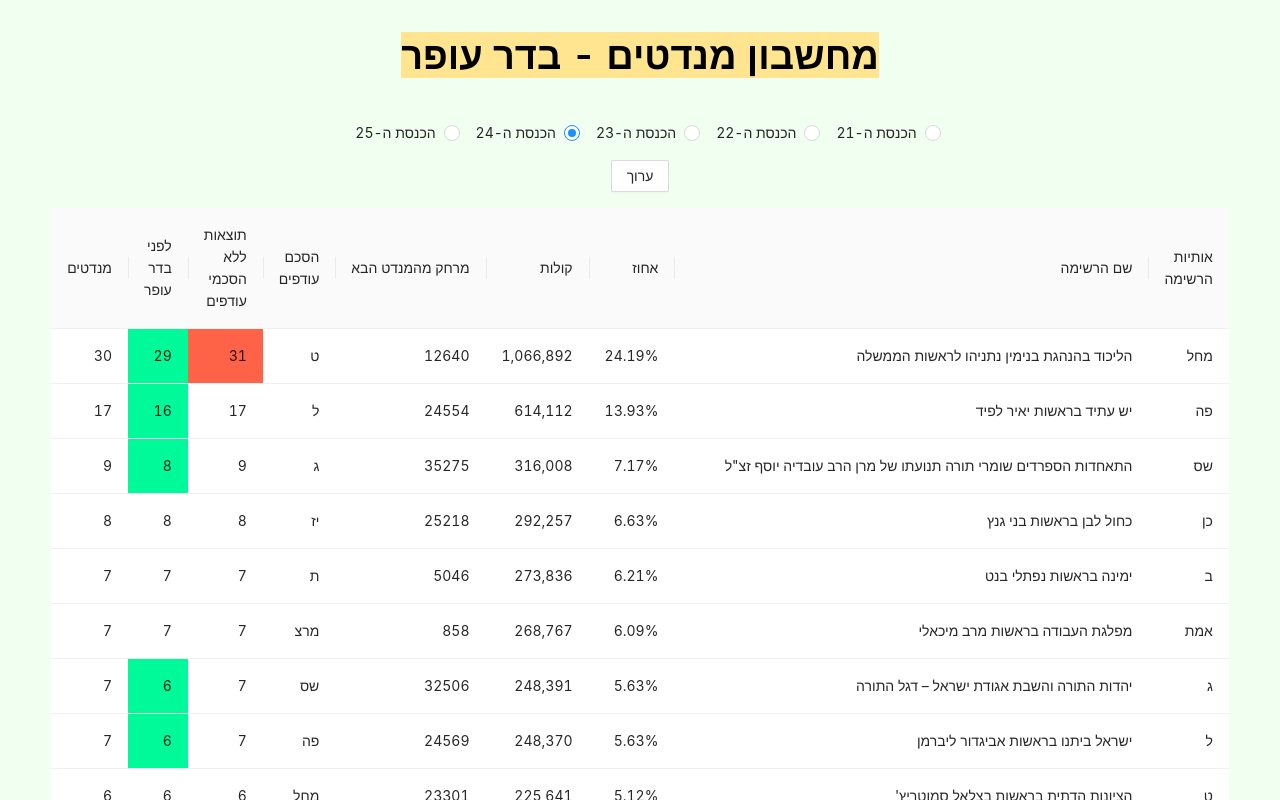
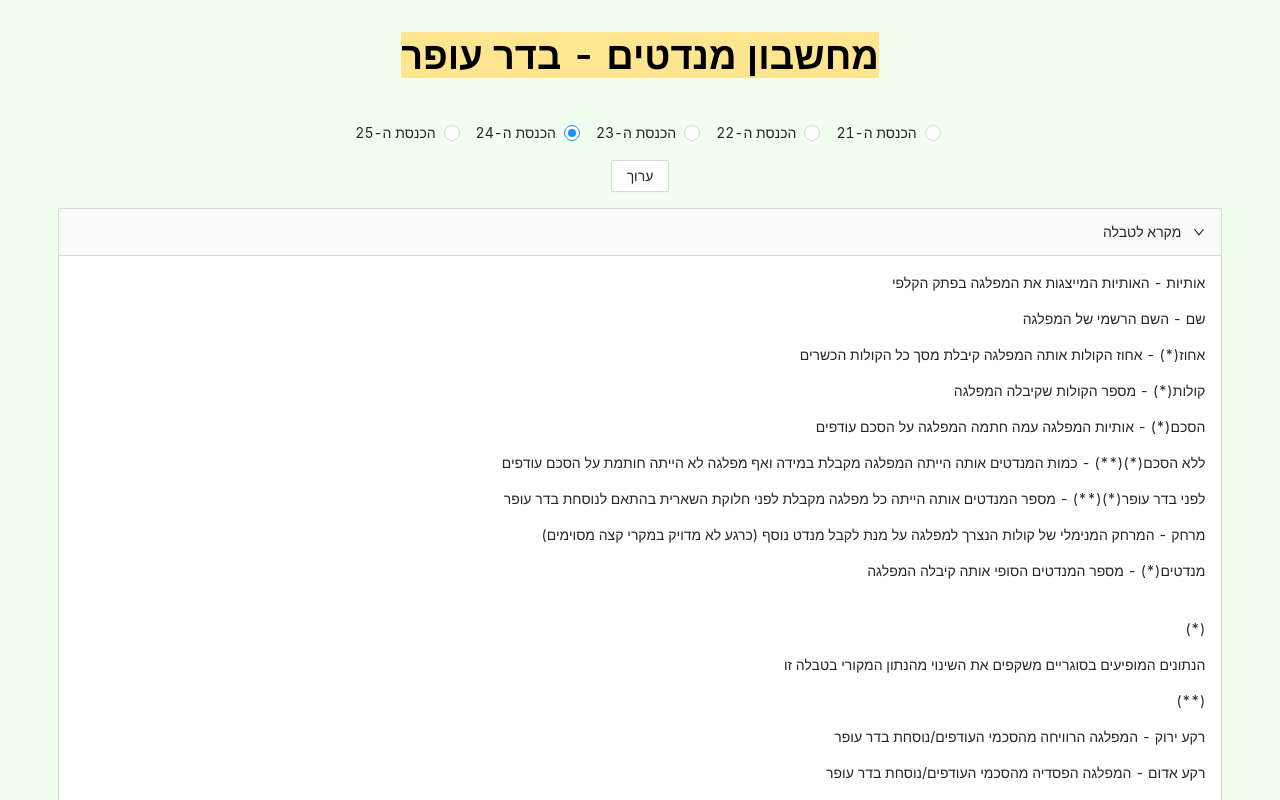
Before and after one commit to SimchaPo/badder-ofer-calculator, a React (Create React App) app: page / in a window 1280 px wide. Shown: the top 800 px of the page. Built offline with nearby package versions, Linux system fonts and the light colour scheme.

Commit message:
add description

```diff
--- a/src/App.js
+++ b/src/App.js
@@ -11,12 +11,14 @@
   Radio,
   Button,
   Card,
+  Collapse,
 } from "antd";
 import { columns } from "./columns";
 import { calculate } from "./calculate";
 import EditableTable from "./EditableTable";
 const { Title } = Typography;
 const { Grid } = Card;
+const { Panel } = Collapse;
 
 function App() {
   const [results, setResults] = useState([]);
@@ -134,6 +136,48 @@
                   </Col>
                 ) : (
                   <Col>
+                    <Collapse defaultActiveKey={["1"]}>
+                      <Panel header="מקרא לטבלה" key="1">
+                        <p>אותיות - האותיות המייצגות את המפלגה בפתק הקלפי</p>
+                        <p>שם - השם הרשמי של המפלגה</p>
+                        <p>
+                          אחוז(*) - אחוז הקולות אותה המפלגה קיבלת מסך כל הקולות
+                          הכשרים
+                        </p>
+                        <p>קולות(*) - מספר הקולות שקיבלה המפלגה</p>
+                        <p>
+                          הסכם(*) - אותיות המפלגה עמה חתמה המפלגה על הסכם עודפים
+                        </p>
+                        <p>
+                          ללא הסכם(*)(**) - כמות המנדטים אותה הייתה המפלגה מקבלת
+                          במידה ואף מפלגה לא הייתה חותמת על הסכם עודפים
+                        </p>
+                        <p>
+                          לפני בדר עופר(*)(**) - מספר המנדטים אותה הייתה כל
+                          מפלגה מקבלת לפני חלוקת השארית בהתאם לנוסחת בדר עופר
+                        </p>
+                        <p>
+                          מרחק - המרחק המנימלי של קולות הנצרך למפלגה על מנת לקבל
+                          מנדט נוסף (כרגע לא מדויק במקרי קצה מסוימים)
+                        </p>
+                        <p>מנדטים(*) - מספר המנדטים הסופי אותה קיבלה המפלגה</p>
+                        <br />
+                        <p>(*)</p>
+                        <p>
+                          הנתונים המופיעים בסוגריים משקפים את השינוי מהנתון
+                          המקורי בטבלה זו
+                        </p>
+                        <p>(**)</p>
+                        <p>
+                          רקע ירוק - המפלגה הרוויחה מהסכמי העודפים/נוסחת בדר
+                          עופר
+                        </p>
+                        <p>
+                          רקע אדום - המפלגה הפסדיה מהסכמי העודפים/נוסחת בדר עופר
+                        </p>
+                      </Panel>
+                    </Collapse>
+                    <br />
                     <Table
                       dataSource={calculatedResults.map((cr) => {
                         const origin = originCalculatedResults.find(
--- a/src/calculate.js
+++ b/src/calculate.js
@@ -103,17 +103,31 @@
       let moded2 = lr2.amount / (lr2.g + 1) || 0;
 
       while (lr1.g + lr2.g < oc.g) {
-        console.log(oc.g - lr1.g - lr2.g);
         if (moded1 > moded2) {
           ++lr1.g;
-          lr2.farnes = Math.floor((moded1 - moded2) * (lr2.g + 1) + 1);
+          let f1 = (moded1 - moded2) * (lr2.g + 1);
+          let f2 = (lr1.amount / (lr1.g + 1) - moded2) * (lr2.g + 1);
+          console.log(oc.letters, oc.farnes, f1, f2);
+          if (f1 < oc.farnes) {
+            lr2.farnes = Math.floor(f1 + 1);
+          } else {
+            lr2.farnes = Math.floor(Math.max(oc.farnes, f2) + 1);
+          }
           moded1 = lr1.amount / (lr1.g + 1) || 0;
           lr1.farnes = Math.floor(
             Math.max(oc.farnes, (moded2 - moded1) * (lr1.g + 1)) + 1
           );
         } else {
           ++lr2.g;
-          lr1.farnes = Math.floor((moded2 - moded1) * (lr1.g + 1) + 1);
+          let f1 = (moded2 - moded1) * (lr1.g + 1);
+          let f2 = (lr2.amount / (lr2.g + 1) - moded1) * (lr1.g + 1);
+          console.log(oc.letters, oc.farnes, f1, f2);
+          if (f1 < oc.farnes) {
+            lr1.farnes = Math.floor(f1 + 1);
+          } else {
+            lr1.farnes = Math.floor(Math.max(oc.farnes, f2) + 1);
+          }
+
           moded2 = lr2.amount / (lr2.g + 1) || 0;
           lr2.farnes = Math.floor(
             Math.max(oc.farnes, (moded1 - moded2) * (lr2.g + 1)) + 1
--- a/src/columns.js
+++ b/src/columns.js
@@ -24,14 +24,14 @@
 
 export const columns = [
   {
-    title: "אותיות הרשימה",
+    title: "אותיות",
     dataIndex: "letters",
     key: "letters",
     fixed: "left",
-    width: 10,
+    // width: 10,
   },
   {
-    title: "שם הרשימה",
+    title: "שם",
     dataIndex: "name",
     key: "name",
   },
@@ -55,7 +55,7 @@
         </>
       );
     },
-    width: 15,
+    // width: 15,
   },
   {
     title: "קולות",
@@ -74,15 +74,10 @@
         </>
       );
     },
-    width: 25,
+    // width: 25,
   },
   {
-    title: "מרחק מהמנדט הבא",
-    dataIndex: "farnes",
-    key: "farnes",
-  },
-  {
-    title: "הסכם עודפים",
+    title: "הסכם",
     key: "odafim",
     render: (record) => {
       if (record.odafim === record.origin.odafim) return record.odafim;
@@ -98,11 +93,11 @@
         </>
       );
     },
-    width: 10,
+    // width: 10,
   },
 
   {
-    title: "תוצאות ללא הסכמי עודפים",
+    title: "ללא הסכם",
     key: "totalWithOut",
     onCell: (record) => {
       let color;
@@ -126,7 +121,7 @@
         </>
       );
     },
-    width: 15,
+    // width: 15,
   },
   {
     title: "לפני בדר עופר",
@@ -155,7 +150,12 @@
         </>
       );
     },
-    width: 15,
+    // width: 15,
+  },
+  {
+    title: "מרחק",
+    dataIndex: "farnes",
+    key: "farnes",
   },
   {
     title: "מנדטים",
```
